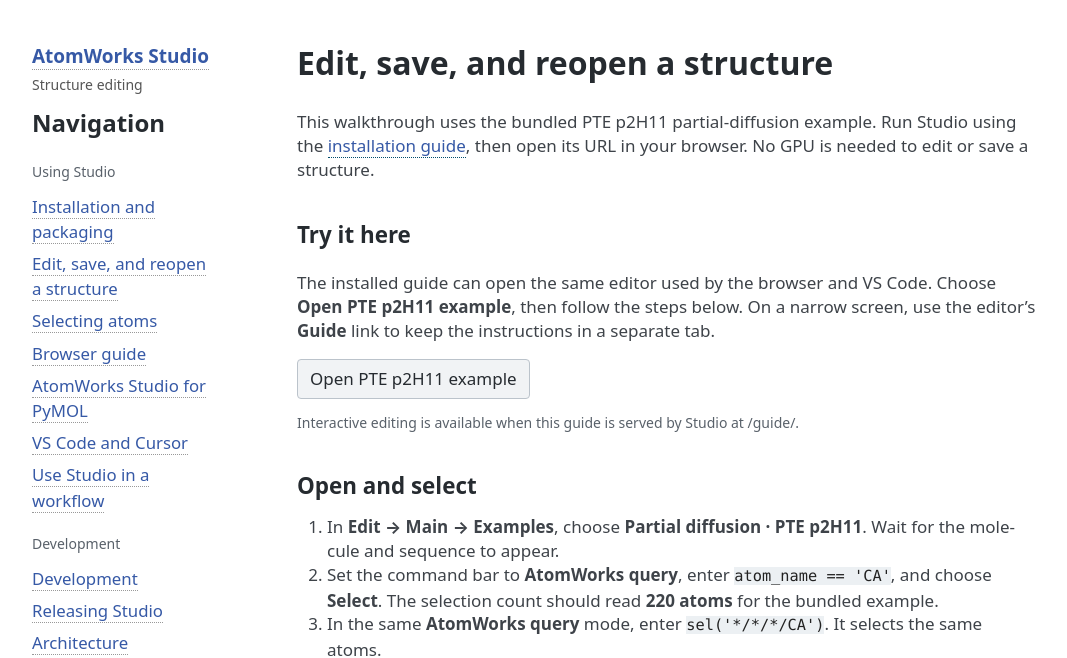
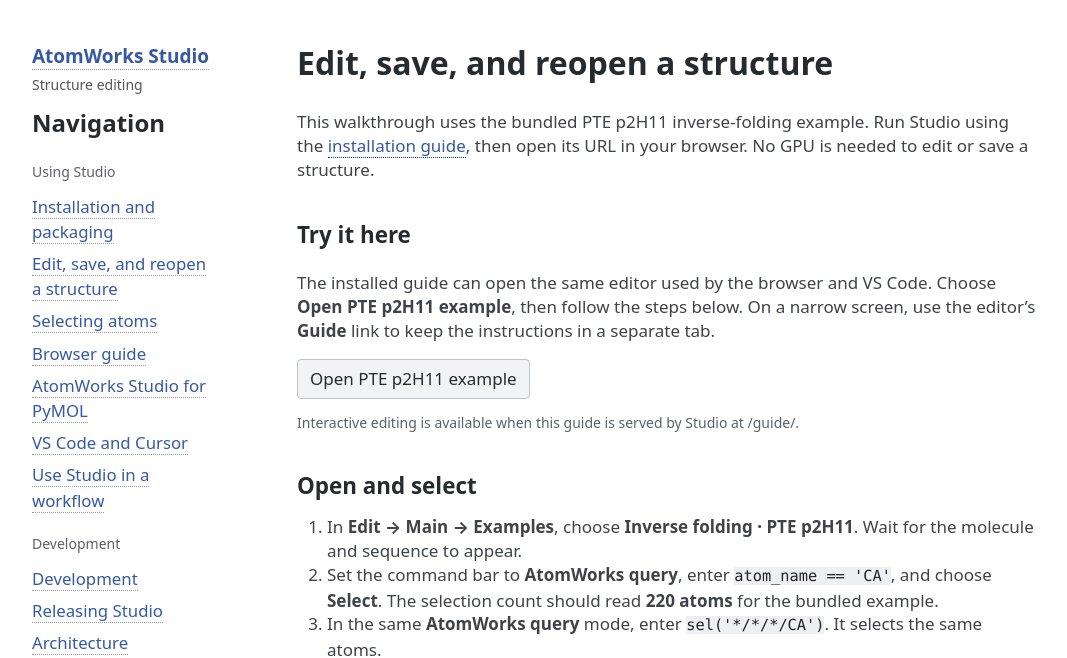
Before and after one commit to AtharvaTilewale/atomworks-studio, a Sphinx documentation site: the page built from docs/TUTORIAL.md, in a window 1280 px wide. Shown: the top 658 px of the page, without its empty margins (68-1135 px from the left). Built offline with Sphinx 7.4.7, drawn with Linux system fonts in a browser that asks for light colours.

Commit message:
Rename PTE full-hit example to inverse folding

````diff
--- a/docs/TUTORIAL.md
+++ b/docs/TUTORIAL.md
@@ -1,6 +1,6 @@
 # Edit, save, and reopen a structure
 
-This walkthrough uses the bundled PTE p2H11 partial-diffusion example. Run Studio using the
+This walkthrough uses the bundled PTE p2H11 inverse-folding example. Run Studio using the
 [installation guide](INSTALLATION.md), then open its URL in your browser.
 No GPU is needed to edit or save a structure.
 
@@ -12,14 +12,14 @@
 
 ```{raw} html
 <div class="studio-example">
-  <button type="button" data-studio-example="pte_partial_diffusion">Open PTE p2H11 example</button>
+  <button type="button" data-studio-example="inverse_folding">Open PTE p2H11 example</button>
   <p role="status">Interactive editing is available when this guide is served by Studio at /guide/.</p>
 </div>
 ```
 
 ## Open and select
 
-1. In **Edit → Main → Examples**, choose **Partial diffusion · PTE p2H11**. Wait for the molecule and sequence to appear.
+1. In **Edit → Main → Examples**, choose **Inverse folding · PTE p2H11**. Wait for the molecule and sequence to appear.
 2. Set the command bar to **AtomWorks query**, enter `atom_name == 'CA'`, and
    choose **Select**. The selection count should read **220 atoms** for the bundled example.
 3. In the same **AtomWorks query** mode, enter `sel('*/*/*/CA')`. It selects the same atoms.
````
Also changed, not shown: docs/WEB.md (+1 -1 lines), examples/README.md, 10 other files.
